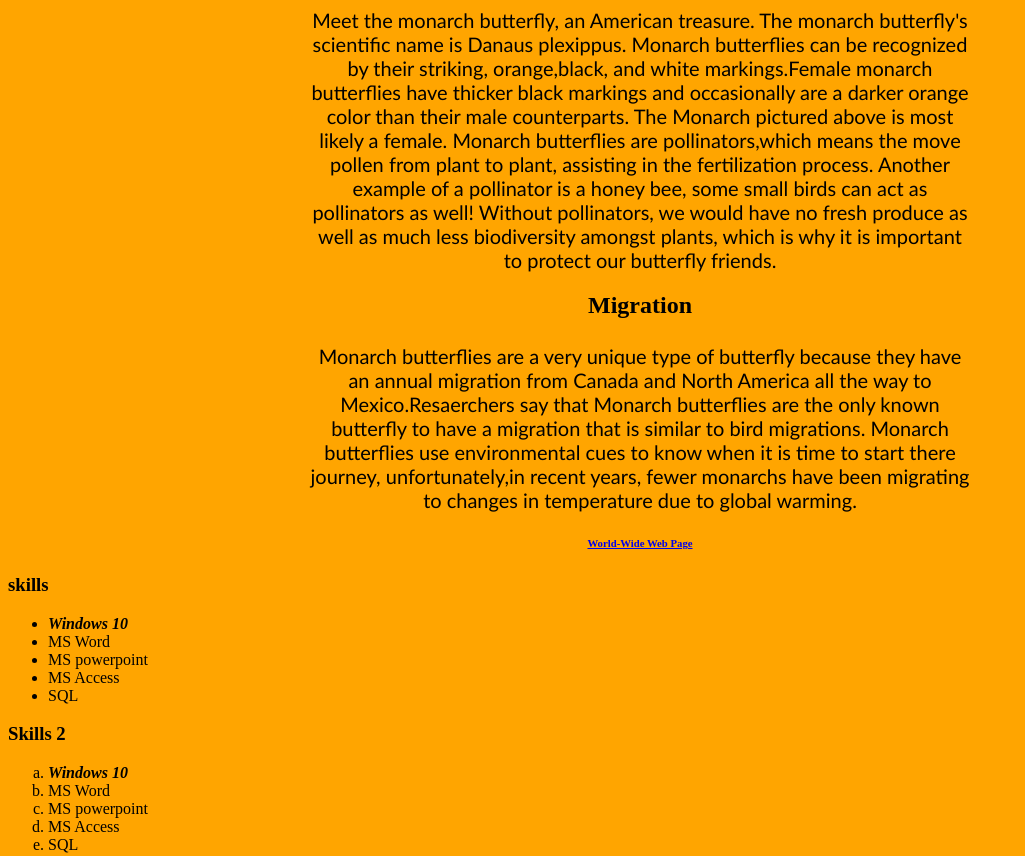
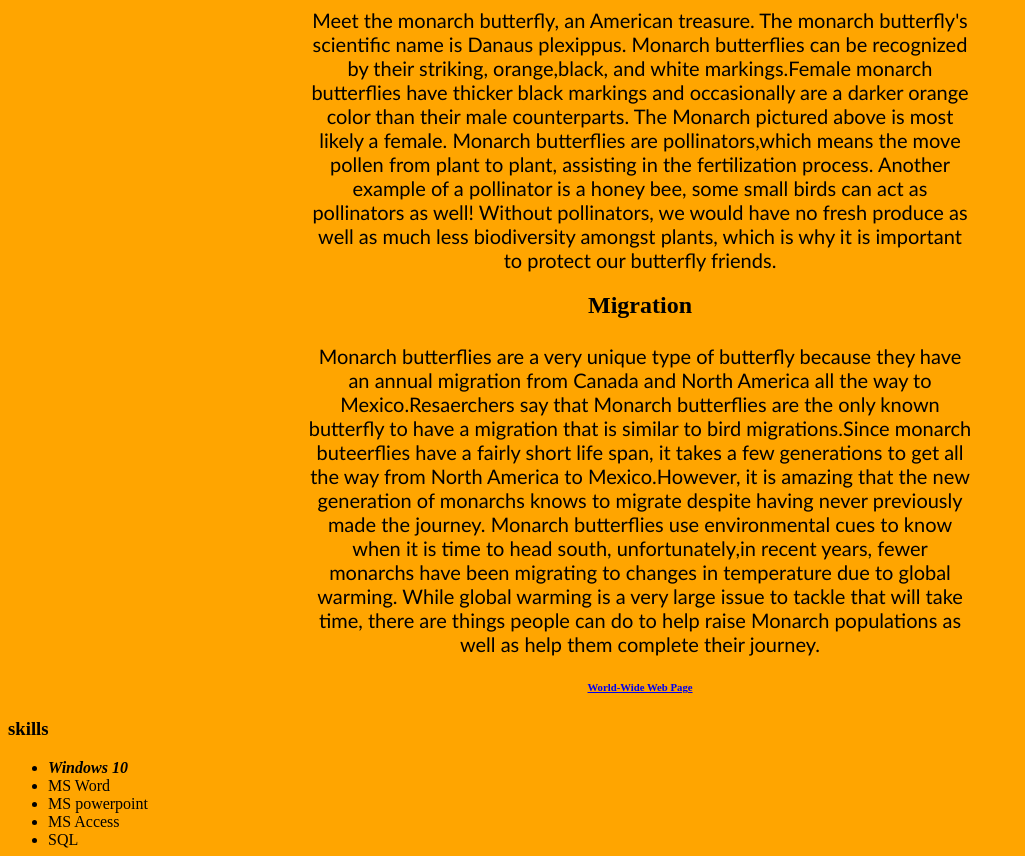
Before and after one commit to kmr27128/kmr27128.github.io, a plain HTML site: page index.html in a window 1280 px wide. Shown: the part 539-1395 px from the top of the page, without its empty margins (0-1025 px from the left). Drawn offline with Linux system fonts and the light colour scheme.

Commit message:
Update index.html

```diff
--- a/index.html
+++ b/index.html
@@ -22,8 +22,11 @@ a female. Monarch butterflies are pollinators,which means the move pollen from p
 to protect our butterfly friends. </p>
 <H2>Migration</h2>
 <p> Monarch butterflies are a very unique type of butterfly because they have an annual migration from Canada and North America all the way to Mexico.Resaerchers say that Monarch
-butterflies are the only known butterfly to have a migration that is similar to bird migrations. Monarch butterflies use environmental cues to know when it is time to start there journey,
-unfortunately,in recent years, fewer monarchs have been migrating to changes in temperature due to global warming.  </p>
+butterflies are the only known butterfly to have a migration that is similar to bird migrations.Since monarch buteerflies have a fairly short life span, it takes a few generations
+to get all the way from North America to Mexico.However, it is amazing that the new generation of monarchs knows to migrate despite having never previously made the journey. Monarch
+butterflies use environmental cues to know when it is time to head south, unfortunately,in recent years, fewer monarchs have been migrating to changes in
+temperature due to global warming. While global warming is a very large issue to tackle that will take time, there are things people can do to help raise Monarch populations
+as well as help them complete their journey.</p>
 <h3> </h3>
 
 <H6> <A href="https://validator.w3.org/#validate_by_upload"> World-Wide Web Page</A></h6>
```
